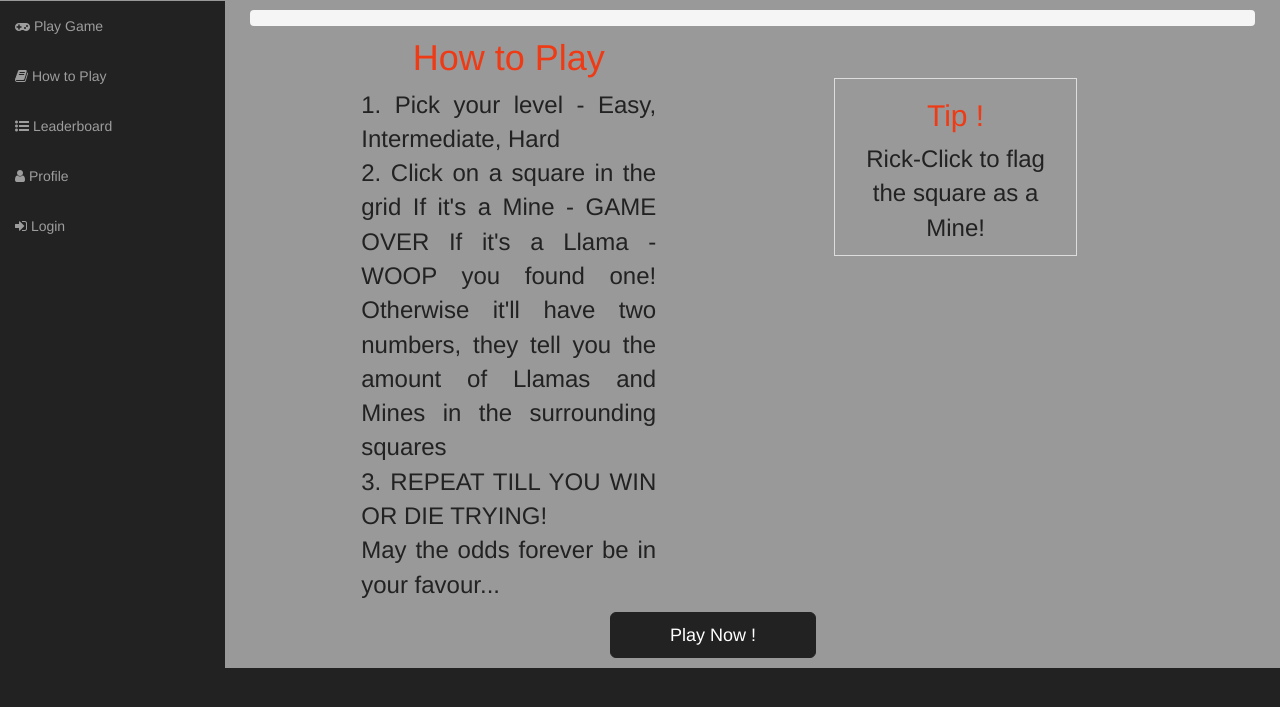
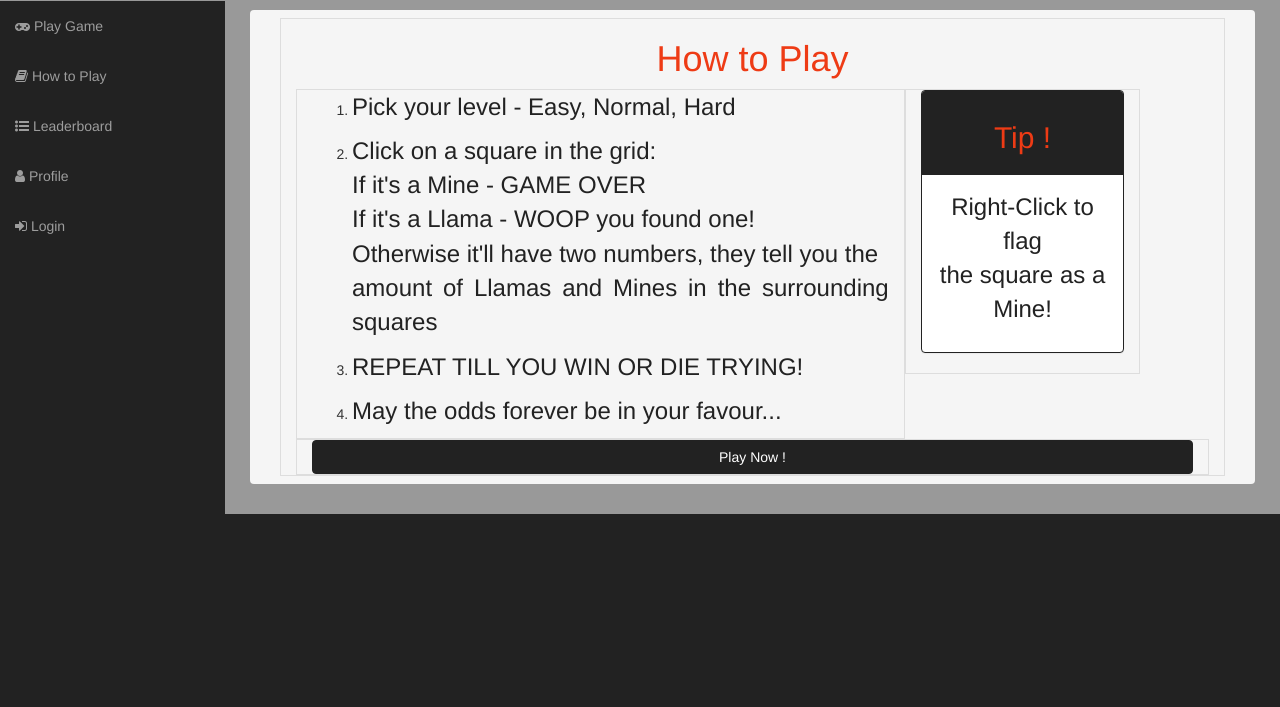
Before and after one commit to gordi1308/LlamaLandmine, a Django app: page /llamalandmine/how_to/ in a window 1280 px wide. Shown: the part 50-757 px from the top of the page. Run offline with Django 3.2, Linux system fonts and the light colour scheme; some libraries are stand-ins or nearby versions.

Commit message:
completely changed how-to page

```diff
--- a/bad_llama_games/templates/howto.html
+++ b/bad_llama_games/templates/howto.html
@@ -6,36 +6,82 @@
     <!-- Custom css -->
     <link href="{%  static "css/sb-admin.css" %}" rel="stylesheet">
 {% block body %}
- <div class="container col-lg-12 col-md-12 col-xs-12 col-sm-12">
+ <div class ="container-fluid">
+    <div class="col-sm-12 table-bordered">
+        <h1 class="text-center text-orange text-title">How to Play</h1>
+
+        <!--Text on the left hand side-->
+        <div class="col-xs-12 col-sm-12 col-md-12 col-lg-8 table-padded table-bordered">
+            <ol class ="number">
+                <li>
+                    <p class="text-body text-size text-justify " > Pick your level - Easy, Normal, Hard
+                </li>
+                <li>
+                    <p class="text-body text-size text-justify "> Click on a square in the grid: <br>
+                        If it's a Mine - GAME OVER <br>
+                        If it's a Llama - WOOP you found one! <br>
+                        Otherwise it'll have two numbers, they tell you the <br>
+                        amount of Llamas and Mines in the surrounding
+                        squares
+                    </p>
+
+                </li>
+
+                <li>
+                    <p class="text-body text-size text-justify "> REPEAT TILL YOU WIN OR DIE TRYING!</p>
+                </li>
+                <li>
+                    <p class="text-body text-size text-justify "> May the odds forever be in your favour...</p>
+                </li>
+            </ol>
+         </div>
+
+        <!--Tip on the right hand side-->
+            <div class="row">
+                    <div class="col-xs-12 col-sm-12 col-md-12 col-lg-3 table-bordered ">
+                        <div class="panel panel-black">
+                            <div class="panel-heading"><h2 class="text-center text-orange text-panel-heading "> Tip !</h2></div>
+                            <div class=" panel-body panel-fill ">
+                                    <p class="text-center text-body text-size text-white">Right-Click to flag <br> the square as a Mine!</p>
+                            </div>
+                        </div>
+                     </div>
+
+            </div>
+
+
+        <!--Button at the bottom of the block-->
+        <div class="col-sm-12 col-xs-12  table-bordered">
+            <a href="{% url 'play' %}"  class="btn btn-primary btn-block btn-huge">Play Now !</a>
+        </div>
+
+ </div>
+
+
+
+    <!--<div class="container col-lg-12 col-md-12 col-xs-12 col-sm-12">
         <div class="clearfix visible-xs" ></div>
             <div class="row">        <!-- first row opening-->
-       <div class="col-lg-4 col-md-4 col-xs-4 col-sm-4 col-lg-offset-1 col-md-offset-1 col-sm-offset-1 col-xs-offset-1">  <h1 class="text-center text-orange ">How to Play</h1>
-     <p class="text-left text-body text-size text-justify " >1. Pick your level - Easy, Intermediate, Hard <br>
+                <!--<div class="col-lg-4 col-md-4 col-xs-4 col-sm-4 ">
+                    <ul>
 
-                                                                 2. Click on a square in the grid
-                                                                     If it's a Mine - GAME OVER
-                                                                 If it's a Llama - WOOP you found one!
-                                                                 Otherwise it'll have two numbers, they tell you the
-                                                                  amount of Llamas and Mines in the surrounding
-                                                                  squares<br>
+                    </ul>
 
-                                                                  3. REPEAT TILL YOU WIN OR DIE TRYING!<br>
 
-                                                                  May the odds forever be in your favour...</p> <!-- This for how to writing -->
+
                 </div>
                 <div class="col-lg-3 col-md-3 col-xs-3 col-sm-3 col-lg-push-2 col-md-push-2 col-sm-push-2 col-xs-push-2">    <!-- This for tip box -->
-             <div class="row">
+                    <!--<div class="row">
                        <div class="col-lg-12 col-md-12 col-xs-12 col-sm-12 "><br><br><br>
                         </div>
-                 <div class="col-lg-12 col-md-12 col-xs-12 col-sm-12 table-bordered">    <h2 class="text-center text-orange "> Tip !</h2>
-<p class="text-center text-body text-size">Rick-Click to flag the square as a Mine!</p><!-- Tip box placed on here-->
-                 </div>
+
                 </div>
       </div>      <!-- This for tip box div close-->
         </div>     <!--first row close-->
-      <div class="col-lg-3 col-md-3 col-xs-3 col-sm-3 col-lg-offset-4 col-md-offset-4 col-sm-offset-4 col-xs-offset-4">    <a href="{% url 'play' %}"  class="btn btn-primary btn-block btn-lg">Play Now !</a>   <!-- this for button div -->
-      </div> <!-- this for button div close-->
-</div>
+      <!--<div class="col-lg-3 col-md-3 col-xs-3 col-sm-3 col-lg-offset-4 col-md-offset-4 col-sm-offset-4 col-xs-offset-4">      <!-- this for button div -->
+     <!-- </div> <!-- this for button div close-->
+
+
 
 
 {% endblock %}
```
Lines whose indentation alone changed are shown as unchanged.
